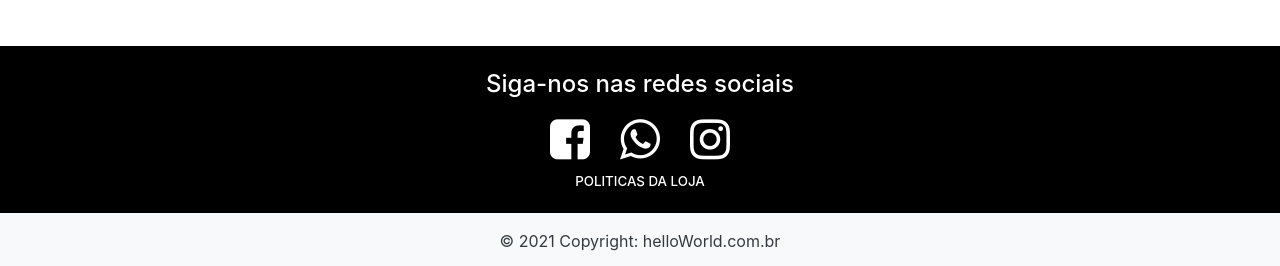
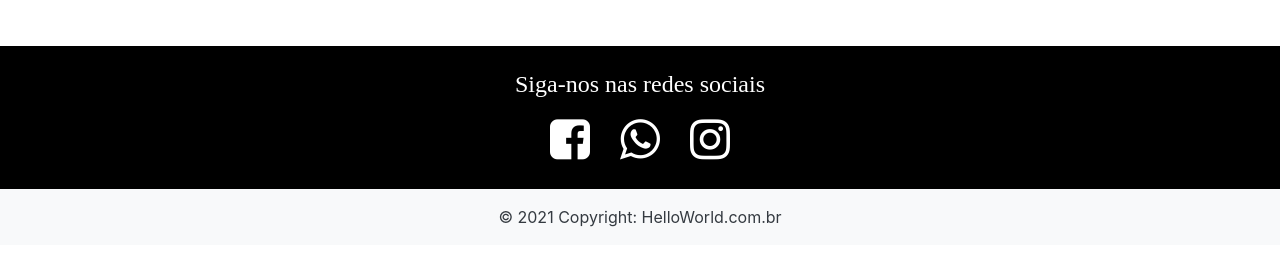
Before and after one commit to jplb/eCommerceGeneration, an Angular app in the folder FrontEnd/: page /home in a window 1280 px wide. Shown: the part 2176-2442 px from the top of the page. After the commit the page ends 2421 px from the top, so only its background shows below. Built offline with nearby package versions, Linux system fonts and the light colour scheme; a web font is replaced by a local one.

Commit message:
Subindo alterações no rodape

```diff
--- a/FrontEnd/src/app/rodape/rodape.component.css
+++ b/FrontEnd/src/app/rodape/rodape.component.css
@@ -1,3 +1,8 @@
+@font-face {
+    font-family: "caramella";
+    src: url(../../assets/fontes/caramella/Caramella_Regular.ttf)
+  }
+
 ul.social-network{
     list-style: none;
     padding: 0;
@@ -32,3 +37,7 @@ ul.social-network li{
 {
     font-size: 10pt;
 }
+
+h4{
+    font-family: "caramella";
+}
--- a/FrontEnd/src/app/rodape/rodape.component.html
+++ b/FrontEnd/src/app/rodape/rodape.component.html
@@ -26,15 +26,15 @@
                         <i class="fa fa-instagram" aria-hidden="true"></i>
                     </a>
                 </li>
-                <div class="col-md-12 d-flex justify-content-center">
+                <!--<div class="col-md-12 d-flex justify-content-center">
                     <a  href=""> <h4 class="text-white fs-10">POLITICAS DA LOJA</h4></a>
-                </div>
+                </div> -->
             </ul>
             </div>
         </div>
     </div>
     <div class="footer-copyright bg-light text-center py-3">
         <span class="text-dark"> © 2021 Copyright: </span>
-        <a class="text-dark" target="_blank" href=" ">helloWorld.com.br</a>
+        <a class="text-dark" target="_blank" href=" ">HelloWorld.com.br</a>
     </div>
 </footer>
```
